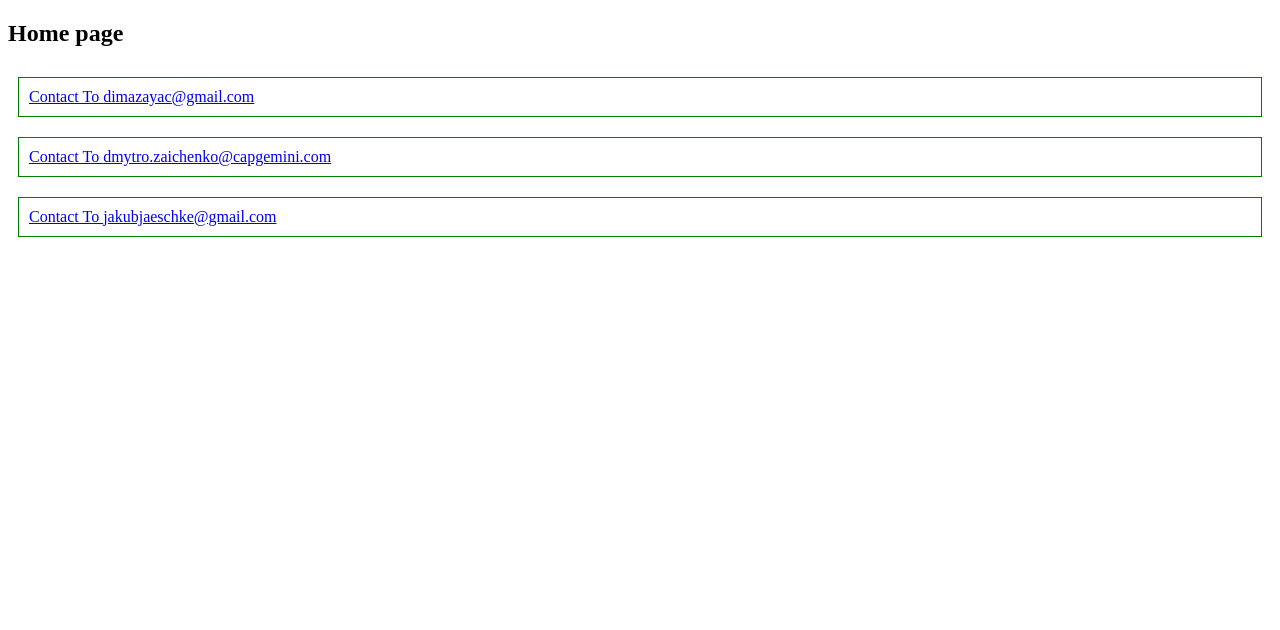
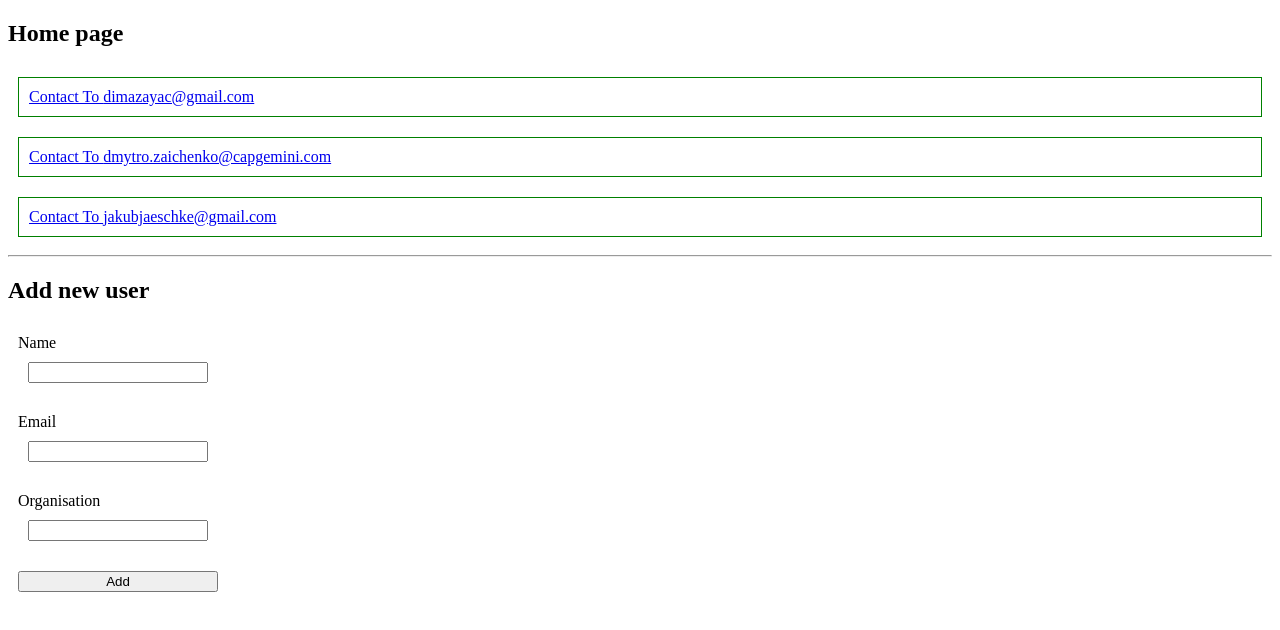
Before and after one commit to dima-leveret/nodemailer, a Next.js app: page / in a window 1280 px wide. Shown: the top 630 px of the page. Built offline with nearby package versions, Linux system fonts and the light colour scheme; data requests are answered from the project's data file.

Commit message:
add json-server with mocked users, create add new user form

```diff
--- /dev/null
+++ b/components/addUserForm.js
@@ -0,0 +1,32 @@
+import React, { useRef } from "react";
+import styles from "../styles/AddUserForm.module.css";
+
+export const AddUserForms = () => {
+  const formData = useRef();
+
+  const handleSubmit = (e) => {
+    e.preventDefault();
+    console.log(formData.current);
+  };
+
+  return (
+    <>
+      <h2>Add new user</h2>
+      <form ref={formData} onSubmit={handleSubmit} className={styles.form}>
+        <label className={styles.label} htmlFor="name">
+          Name
+          <input id="name" type="text" name="name" />
+        </label>
+        <label htmlFor="email">
+          Email
+          <input id="email" type="text" name="email" />
+        </label>
+        <label htmlFor="organisation">
+          Organisation
+          <input id="organisation" type="text" name="organisation" />
+        </label>
+        <button type="submit"> Add </button>
+      </form>
+    </>
+  );
+};
--- /dev/null
+++ b/data/db.json
@@ -0,0 +1,22 @@
+{
+  "users": [
+    {
+      "id": 1,
+      "email": "dimazayac@gmail.com",
+      "name": "Dima Leveret",
+      "organisation": "Leveret-corp"
+    },
+    {
+      "id": 2,
+      "email": "dmytro.zaichenko@capgemini.com",
+      "name": "Dmytro Zaichenko",
+      "organisation": "Wilando-org"
+    },
+    {
+      "id": 3,
+      "email": "jakubjaeschke@gmail.com",
+      "name": "Jakub Jaeschke",
+      "organisation": "chlorekswim"
+    }
+  ]
+}
--- a/package.json
+++ b/package.json
@@ -6,12 +6,14 @@
     "dev": "next dev",
     "build": "next build",
     "start": "next start",
-    "lint": "next lint"
+    "lint": "next lint",
+    "server": "json-server -w data/db.json -p 8008 -s ./node_modules/json-server/public"
   },
   "dependencies": {
     "@next/font": "13.0.7",
     "eslint": "8.29.0",
-    "eslint-config-next": "13.0.7",
+    "eslint-config-next": "^12.0.4",
+    "json-server": "^0.17.1",
     "next": "13.0.7",
     "nodemailer": "^6.8.0",
     "react": "18.2.0",
--- a/pages/api/contact.js
+++ b/pages/api/contact.js
@@ -33,7 +33,7 @@ const handler = async (req, res) => {
     try {
       await transporter.sendMail({
         ...mailOptions,
-        to: data.emailTo,
+        to: data.email,
         ...generateEmailContent(data),
         subject: data.subject,
       });
--- a/pages/index.js
+++ b/pages/index.js
@@ -1,9 +1,10 @@
 import Head from "next/head";
 import Link from "next/link";
-import users from "../users/users.json";
+// import users from "../users/users.json";
 import styles from "../styles/Home.module.css";
+import { AddUserForms } from "../components/addUserForm";
 
-export default function Home() {
+export default function Home({ users }) {
   return (
     <>
       <Head>
@@ -20,11 +21,24 @@ export default function Home() {
               className={styles.user}
               key={user.id}
               href={`/${user.organisation}`}>
-              Contact To {user.emailTo}
+              Contact To {user.email}
             </Link>
           );
         })}
       </div>
+      <hr />
+      <AddUserForms />
     </>
   );
 }
+
+export const getServerSideProps = async () => {
+  const res = await fetch("http://localhost:8008/users");
+  const users = await res.json();
+
+  return {
+    props: {
+      users,
+    },
+  };
+};
--- /dev/null
+++ b/styles/AddUserForm.module.css
@@ -0,0 +1,22 @@
+.form {
+    display: flex;
+    flex-direction: column;
+}
+
+.form label {
+    margin: 10px;
+    display: flex;
+    flex-direction: column;
+    max-width: 200px;
+    width: 100%;
+}
+
+.form input {
+margin: 10px;
+}
+
+.form button {
+    max-width: 200px;
+    width: 100%;
+    margin: 10px;
+}
--- a/users/users.json
+++ b/users/users.json
@@ -1,19 +1,19 @@
 [
   {
     "id": 1,
-    "emailTo": "dimazayac@gmail.com",
+    "email": "dimazayac@gmail.com",
     "name": "Dima Leveret",
     "organisation": "Leveret-corp"
   },
   {
     "id": 2,
-    "emailTo": "dmytro.zaichenko@capgemini.com",
+    "email": "dmytro.zaichenko@capgemini.com",
     "name": "Dmytro Zaichenko",
     "organisation": "Wilando-org"
   },
   {
     "id": 3,
-    "emailTo": "jakubjaeschke@gmail.com",
+    "email": "jakubjaeschke@gmail.com",
     "name": "Jakub Jaeschke",
     "organisation": "chlorekswim"
   }
```
Also changed, not shown: components/contactForm.js (+7 -7 lines), pages/[contactTo].js (+13 -2 lines), 1 other file (tests, documents, lock files or other folders).
